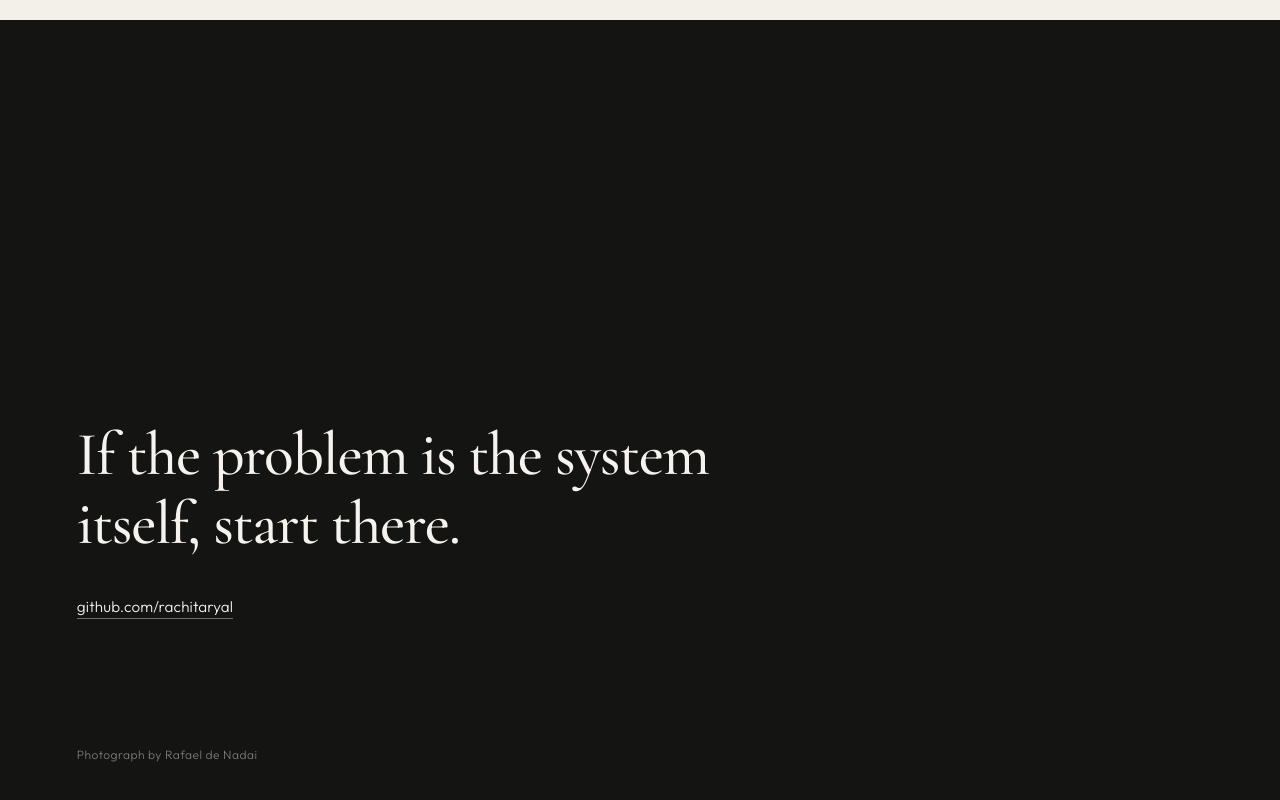
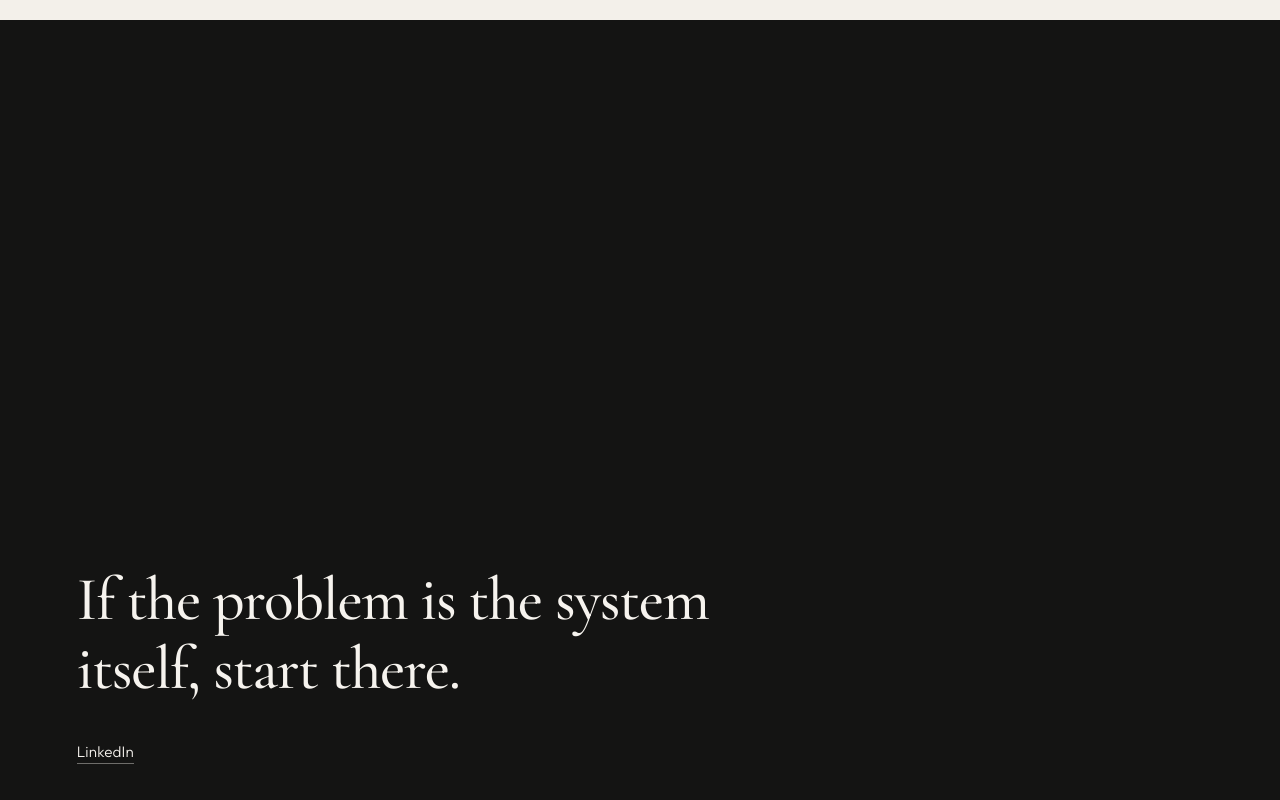
Before and after one commit to rachitaryal/rachitaryal.github.io, a plain HTML site: page index.html in a window 1280 px wide. Shown: the part 2236-3036 px from the top of the page. Drawn offline with nearby package versions, Linux system fonts and the light colour scheme.

Commit message:
Keep the page about the practice.
Contact is LinkedIn, and the photograph is left uncredited.

```diff
--- a/index.html
+++ b/index.html
@@ -89,8 +89,7 @@
 
       <section class="close" id="contact">
         <p>If the problem is the system itself, start there.</p>
-        <a class="write" href="https://github.com/rachitaryal">github.com/rachitaryal</a>
-        <p class="credit">Photograph by Rafael de Nadai</p>
+        <a class="write" href="https://www.linkedin.com/in/rachitaryal/">LinkedIn</a>
       </section>
     </main>
 
--- a/styles.css
+++ b/styles.css
@@ -249,17 +249,6 @@ a:focus-visible {
   border-bottom-color: var(--light);
 }
 
-.close .credit {
-  margin: 16vh 0 0;
-  max-width: none;
-  font-family: var(--sans);
-  font-size: 0.75rem;
-  font-weight: 300;
-  line-height: 1.4;
-  letter-spacing: 0.04em;
-  color: rgba(246, 243, 238, 0.45);
-}
-
 @media (max-width: 700px) {
   .hero {
     min-height: 100svh;
@@ -275,10 +264,6 @@ a:focus-visible {
 
   .principles li {
     padding-bottom: 4.5rem;
-  }
-
-  .credit {
-    margin-top: 12vh;
   }
 }
 
```
